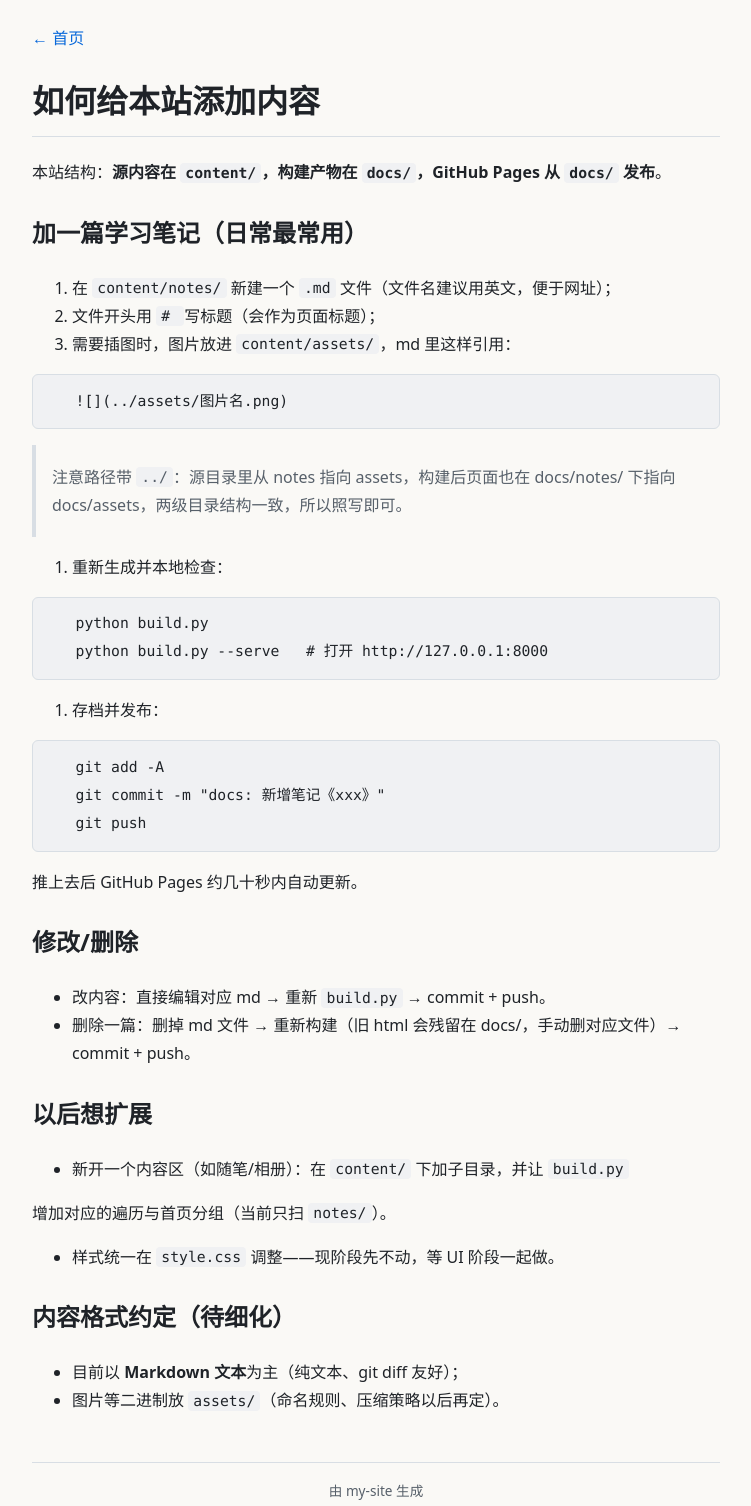
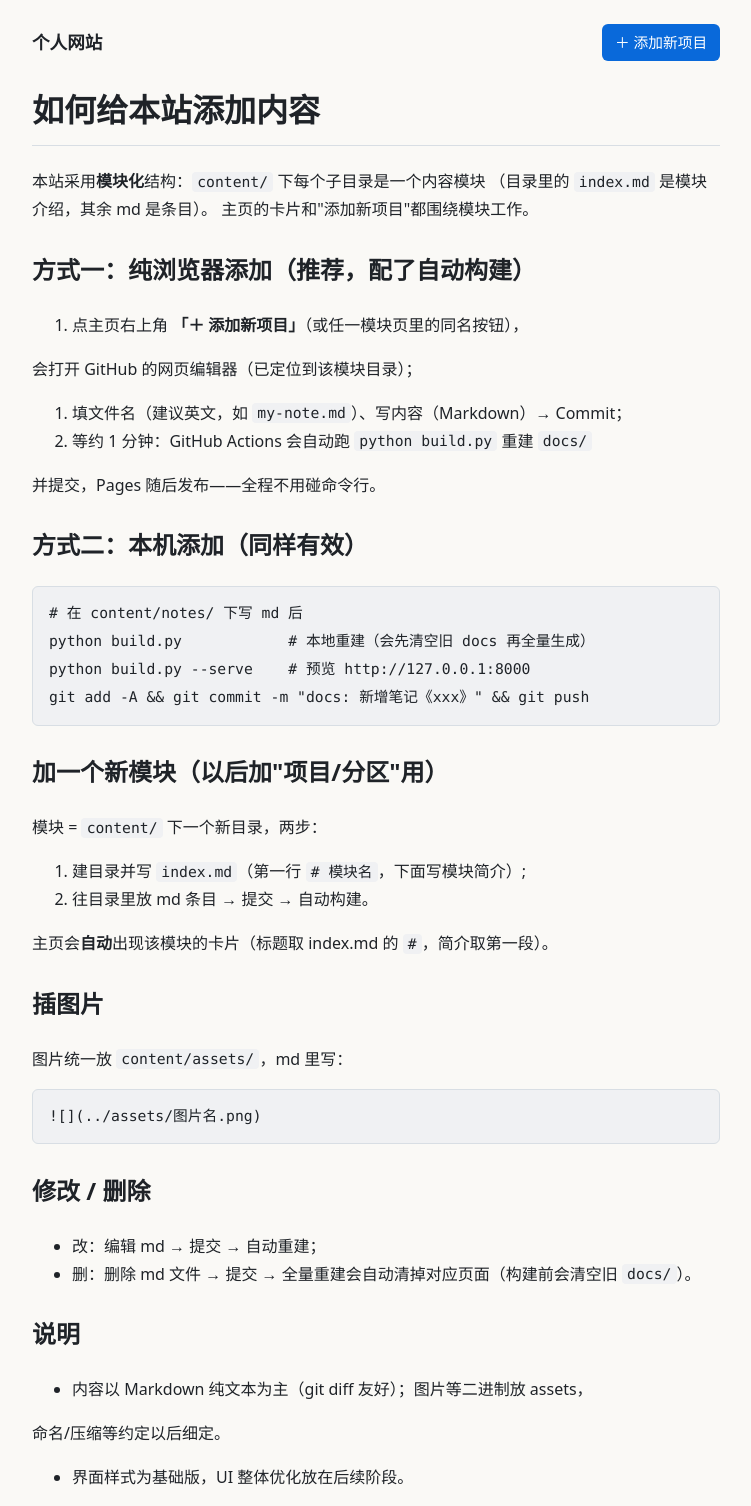
Before and after one commit to Not1u/my-site, a plain HTML site: page docs/notes/adding-content.html in a window 1280 px wide. Shown: the top 1506 px of the page, without its empty margins (264-1015 px from the left). Drawn offline with Linux system fonts and the light colour scheme.

Commit message:
chore: 全量重建模块化站点产物 docs/

```diff
--- a/docs/notes/adding-content.html
+++ b/docs/notes/adding-content.html
@@ -3,53 +3,54 @@
 <head>
 <meta charset="utf-8"/>
 <meta name="viewport" content="width=device-width, initial-scale=1"/>
-<title>如何给本站添加内容</title>
+<title>{title}</title>
 <link rel="stylesheet" href="../style.css"/>
 </head>
 <body>
-<nav class="topnav"><a href="../index.html">← 首页</a></nav>
+<header class="sitehead">
+  <a class="brand" href="../index.html">个人网站</a>
+  <a class="btn" href="https://github.com/Not1u/my-site/new/main/content/notes" target="_blank" rel="noopener">＋ 添加新项目</a>
+</header>
 <main>
 <h1>如何给本站添加内容</h1>
-<p>本站结构：<strong>源内容在 <code>content/</code>，构建产物在 <code>docs/</code>，GitHub Pages 从 <code>docs/</code> 发布</strong>。</p>
-<h2>加一篇学习笔记（日常最常用）</h2>
+<p>本站采用<strong>模块化</strong>结构：<code>content/</code> 下每个子目录是一个内容模块 （目录里的 <code>index.md</code> 是模块介绍，其余 md 是条目）。 主页的卡片和"添加新项目"都围绕模块工作。</p>
+<h2>方式一：纯浏览器添加（推荐，配了自动构建）</h2>
 <ol>
-<li>在 <code>content/notes/</code> 新建一个 <code>.md</code> 文件（文件名建议用英文，便于网址）；</li>
-<li>文件开头用 <code># </code> 写标题（会作为页面标题）；</li>
-<li>需要插图时，图片放进 <code>content/assets/</code>，md 里这样引用：</li>
+<li>点主页右上角 <strong>「＋ 添加新项目」</strong>（或任一模块页里的同名按钮），</li>
 </ol>
-<pre><code>   ![](../assets/图片名.png)</code></pre>
-<blockquote>
-<p>注意路径带 <code>../</code>：源目录里从 notes 指向 assets，构建后页面也在 docs/notes/ 下指向 docs/assets，两级目录结构一致，所以照写即可。</p></blockquote>
-
+<p>会打开 GitHub 的网页编辑器（已定位到该模块目录）；</p>
 <ol>
-<li>重新生成并本地检查：</li>
+<li>填文件名（建议英文，如 <code>my-note.md</code>）、写内容（Markdown）→ Commit；</li>
+<li>等约 1 分钟：GitHub Actions 会自动跑 <code>python build.py</code> 重建 <code>docs/</code></li>
 </ol>
-<pre><code class="language-powershell">   python build.py
-   python build.py --serve   # 打开 http://127.0.0.1:8000</code></pre>
+<p>并提交，Pages 随后发布——全程不用碰命令行。</p>
+<h2>方式二：本机添加（同样有效）</h2>
+<pre><code class="language-powershell"># 在 content/notes/ 下写 md 后
+python build.py            # 本地重建（会先清空旧 docs 再全量生成）
+python build.py --serve    # 预览 http://127.0.0.1:8000
+git add -A &amp;&amp; git commit -m "docs: 新增笔记《xxx》" &amp;&amp; git push</code></pre>
+<h2>加一个新模块（以后加"项目/分区"用）</h2>
+<p>模块 = <code>content/</code> 下一个新目录，两步：</p>
 <ol>
-<li>存档并发布：</li>
+<li>建目录并写 <code>index.md</code>（第一行 <code># 模块名</code>，下面写模块简介）;</li>
+<li>往目录里放 md 条目 → 提交 → 自动构建。</li>
 </ol>
-<pre><code class="language-powershell">   git add -A
-   git commit -m "docs: 新增笔记《xxx》"
-   git push</code></pre>
-<p>推上去后 GitHub Pages 约几十秒内自动更新。</p>
-<h2>修改/删除</h2>
+<p>主页会<strong>自动</strong>出现该模块的卡片（标题取 index.md 的 <code>#</code>，简介取第一段）。</p>
+<h2>插图片</h2>
+<p>图片统一放 <code>content/assets/</code>，md 里写：</p>
+<pre><code>![](../assets/图片名.png)</code></pre>
+<h2>修改 / 删除</h2>
 <ul>
-<li>改内容：直接编辑对应 md → 重新 <code>build.py</code> → commit + push。</li>
-<li>删除一篇：删掉 md 文件 → 重新构建（旧 html 会残留在 docs/，手动删对应文件）→ commit + push。</li>
+<li>改：编辑 md → 提交 → 自动重建；</li>
+<li>删：删除 md 文件 → 提交 → 全量重建会自动清掉对应页面（构建前会清空旧 <code>docs/</code>）。</li>
 </ul>
-<h2>以后想扩展</h2>
+<h2>说明</h2>
 <ul>
-<li>新开一个内容区（如随笔/相册）：在 <code>content/</code> 下加子目录，并让 <code>build.py</code></li>
+<li>内容以 Markdown 纯文本为主（git diff 友好）；图片等二进制放 assets，</li>
 </ul>
-<p>增加对应的遍历与首页分组（当前只扫 <code>notes/</code>）。</p>
+<p>命名/压缩等约定以后细定。</p>
 <ul>
-<li>样式统一在 <code>style.css</code> 调整——现阶段先不动，等 UI 阶段一起做。</li>
-</ul>
-<h2>内容格式约定（待细化）</h2>
-<ul>
-<li>目前以 <strong>Markdown 文本</strong>为主（纯文本、git diff 友好）；</li>
-<li>图片等二进制放 <code>assets/</code>（命名规则、压缩策略以后再定）。</li>
+<li>界面样式为基础版，UI 整体优化放在后续阶段。</li>
 </ul>
 </main>
 <footer>由 my-site 生成</footer>
--- a/docs/style.css
+++ b/docs/style.css
@@ -62,3 +62,29 @@ footer {
 }
 
 ul.note-list { padding-left: 1.2rem; }
+
+/* ---------- 主页/模块化布局（基础版，UI 精修留到后续阶段） ---------- */
+.sitehead {
+  display: flex;
+  justify-content: space-between;
+  align-items: center;
+  margin-bottom: 1.2rem;
+}
+.brand { font-weight: 700; text-decoration: none; color: var(--fg); font-size: 1.1rem; }
+.btn {
+  background: var(--accent); color: #fff; text-decoration: none;
+  padding: .35rem .8rem; border-radius: 6px; font-size: .92rem; white-space: nowrap;
+}
+.btn:hover { opacity: .88; }
+.modules {
+  display: grid; grid-template-columns: repeat(auto-fill, minmax(220px, 1fr));
+  gap: 1rem; margin: 1.5rem 0;
+}
+.card {
+  display: block; border: 1px solid var(--border); border-radius: 8px;
+  padding: 1rem; text-decoration: none; color: var(--fg);
+}
+.card:hover { border-color: var(--accent); }
+.card h2 { margin: 0 0 .4rem; font-size: 1.05rem; }
+.card p { margin: 0 0 .6rem; color: #57606a; font-size: .9rem; }
+.card-count { font-size: .85rem; color: var(--accent); }
```
Also changed, not shown: docs/index.html (+12 -14 lines), docs/notes/git-notes.html (+5 -2 lines), docs/notes/git-tutorial.html (+5 -2 lines), docs/notes/index.html (added, +26 -0 lines).
